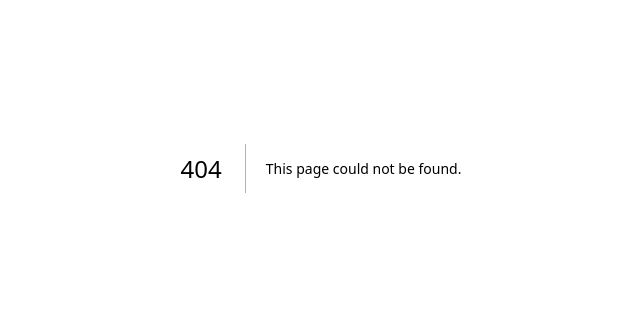
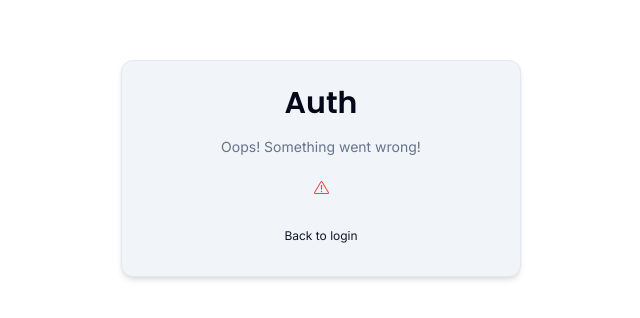
Before and after one commit to Yanuarprayoga9/NEXTAUTH-V5, a Next.js app: page /auth/error in a window 1280 px wide. Before the commit this address had no page. Shown: the part 232-550 px from the top of the page, without its empty margins (319-959 px from the left). Built offline with nearby package versions, Linux system fonts and the light colour scheme.

Commit message:
error login account oauth

```diff
--- /dev/null
+++ b/app/auth/error/page.tsx
@@ -0,0 +1,12 @@
+import { ErrorCard } from "@/components/auth/error-card";
+import React from "react";
+
+const page = () => {
+  return (
+    <div>
+      <ErrorCard></ErrorCard>
+    </div>
+  );
+};
+
+export default page;
--- a/app/auth/login/page.tsx
+++ b/app/auth/login/page.tsx
@@ -1,6 +1,8 @@
 import { LoginForm } from "@/components/auth/login-form";
+import { useSearchParams } from "next/navigation";
 import React from "react";
 const page = () => {
+
   return <LoginForm />;
 };
 
--- /dev/null
+++ b/components/auth/error-card.tsx
@@ -0,0 +1,17 @@
+import { ExclamationTriangleIcon } from "@radix-ui/react-icons";
+
+import { CardWrapper } from "@/components/auth/card-wrapper";
+
+export const ErrorCard = () => {
+  return (
+    <CardWrapper
+      headerLabel="Oops! Something went wrong!"
+      backButtonHref="/auth/login"
+      backButtonLabel="Back to login"
+    >
+      <div className="w-full flex justify-center items-center">
+      <ExclamationTriangleIcon className="text-destructive" />
+      </div>
+    </CardWrapper>
+  );
+};
--- a/components/auth/login-form.tsx
+++ b/components/auth/login-form.tsx
@@ -19,8 +19,16 @@ import { useForm } from "react-hook-form";
 import { FormError } from "../form-error";
 import { FormSuccess } from "../form-success";
 import { login } from "@/actions/login";
+import { useSearchParams } from "next/navigation";
 
 export const LoginForm = () => {
+  const searchParams = useSearchParams();
+  const callbackUrl = searchParams.get("callbackUrl");
+  const urlError =
+    searchParams.get("error") === "OAuthAccountNotLinked"
+      ? "Email already in use with different provider!"
+      : "";
+
   const [isPending, startTransition] = useTransition();
   const [error, setError] = useState<string | undefined>("");
   const [success, setSuccess] = useState<string | undefined>("");
@@ -39,11 +47,9 @@ export const LoginForm = () => {
     startTransition(() => {
       login(values)
         .then((data) => {
-
-
           if (data?.error) {
             setError(data.error);
-            form.reset();
+            // form.reset();
           }
         })
         .catch((error) => {
@@ -97,7 +103,7 @@ export const LoginForm = () => {
               </FormItem>
             )}
           ></FormField>
-          <FormError message={error} />
+          <FormError message={error || urlError} />
           <FormSuccess message={success} />
           <Button disabled={isPending} className="w-full" type="submit">
             Login
--- a/routes.ts
+++ b/routes.ts
@@ -12,7 +12,7 @@ export const publicRoutes:string[] = ["/"];
  * @type {string[]}
  */
 
-export const authRoutes: string[] = ["/auth/login", "/auth/register"];
+export const authRoutes: string[] = ["/auth/login", "/auth/register","/auth/error"];
 
 
 /**
```
Also changed, not shown: auth.ts (+12 -2 lines).
